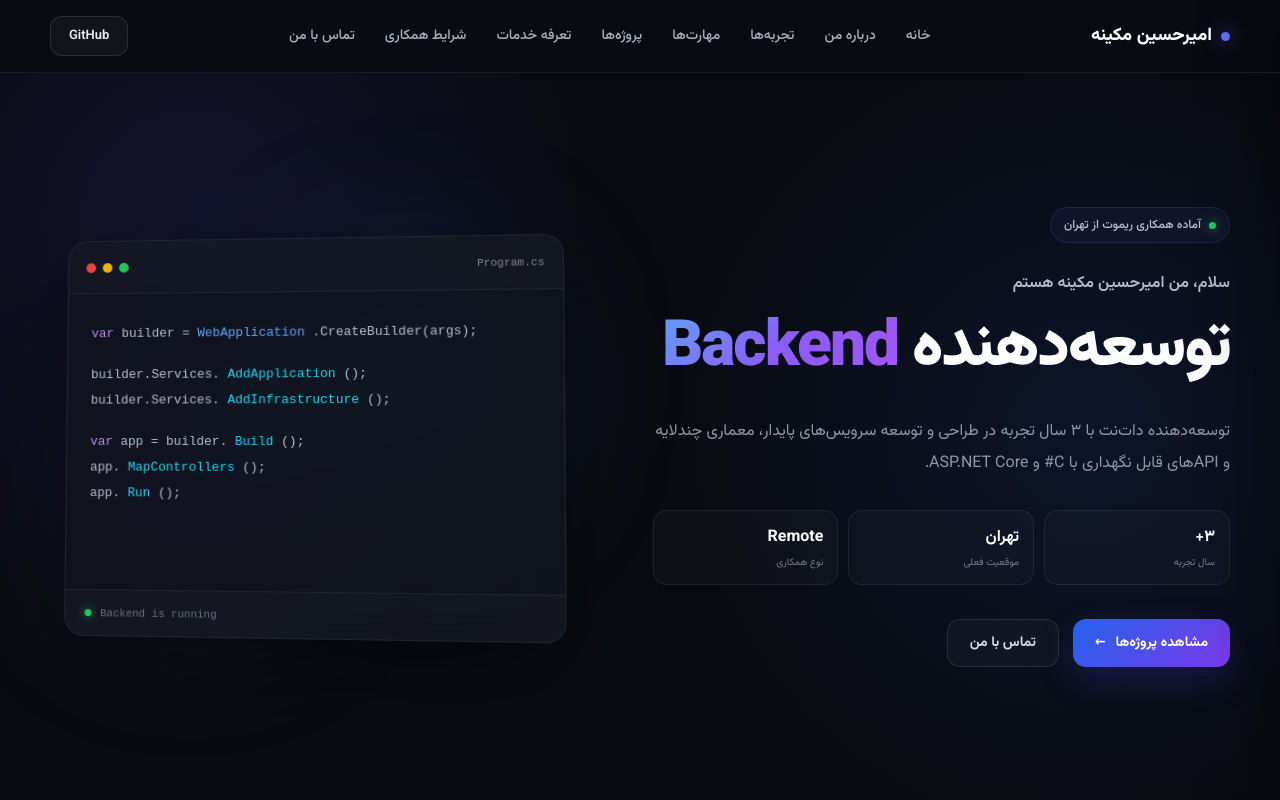
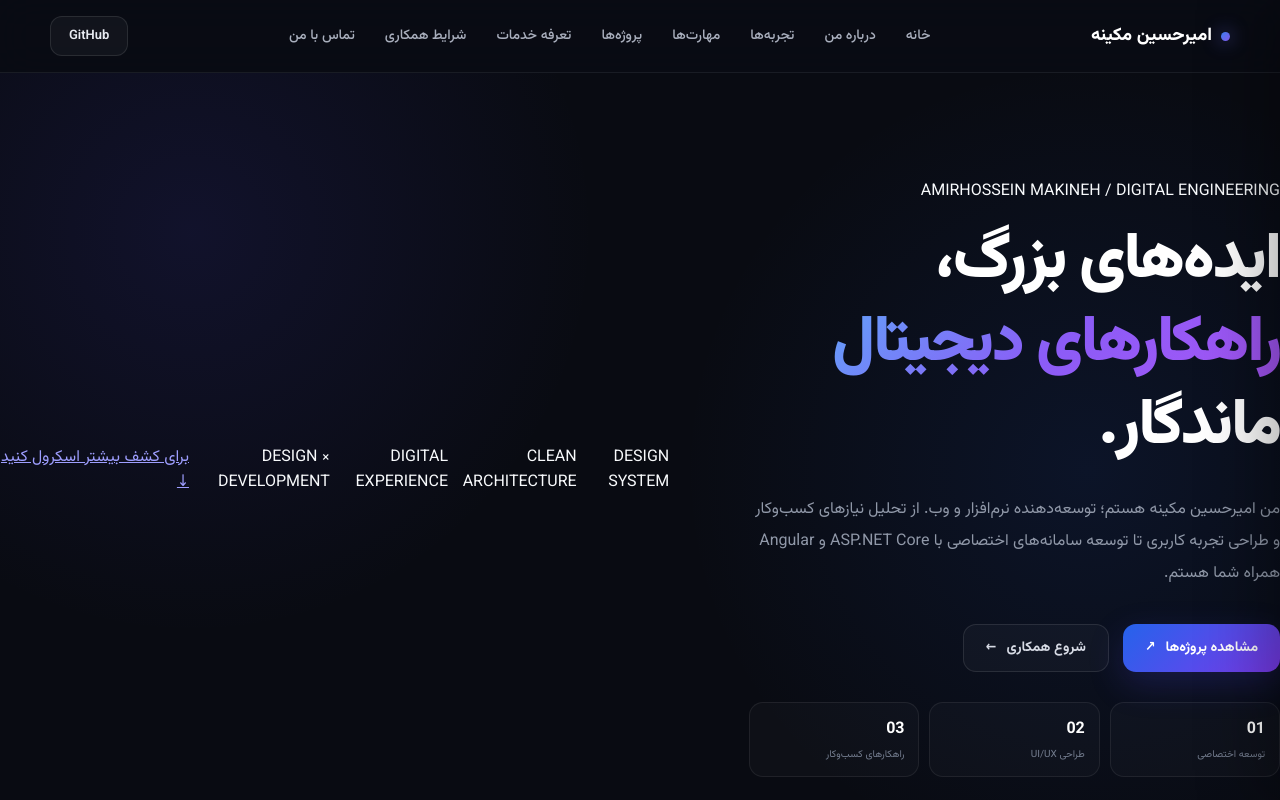
Before and after one commit to amirhosseinmakineh/amirhosseinportforio, an Angular app: page / in a window 1280 px wide. Shown: the top 800 px of the page. Built offline with nearby package versions, Linux system fonts and the light colour scheme.

Commit message:
feat: redesign portfolio hero with immersive layered visual

```diff
--- a/src/app/components/hero/hero.html
+++ b/src/app/components/hero/hero.html
@@ -1,208 +1,56 @@
-<section
-  id="home"
-  class="hero"
->
+<section id="home" class="hero" dir="rtl">
+  <div class="hero__ambient hero__ambient--top" aria-hidden="true"></div>
+  <div class="hero__ambient hero__ambient--bottom" aria-hidden="true"></div>
+
   <div class="hero__container">
-
     <div class="hero__content">
-
-      <div class="hero__badge">
-        <span class="hero__badge-dot"></span>
-
-        <span>
-          آماده همکاری ریموت از تهران
-        </span>
-      </div>
-
-      <p class="hero__intro">
-        سلام، من امیرحسین مکینه هستم
-      </p>
+      <p class="hero__eyebrow"><span></span> AMIRHOSSEIN MAKINEH / DIGITAL ENGINEERING</p>
 
       <h1 class="hero__title">
-        توسعه‌دهنده
-        <span>Backend</span>
+        ایده‌های بزرگ،
+        <span>راهکارهای دیجیتال</span>
+        ماندگار.
       </h1>
 
       <p class="hero__description">
-        توسعه‌دهنده دات‌نت با ۳ سال تجربه در طراحی و توسعه سرویس‌های پایدار،
-        معماری چندلایه و APIهای قابل نگهداری با C# و ASP.NET Core.
+        من امیرحسین مکینه هستم؛ توسعه‌دهنده نرم‌افزار و وب.
+        از تحلیل نیازهای کسب‌وکار و طراحی تجربه کاربری تا توسعه
+        سامانه‌های اختصاصی با ASP.NET Core و Angular همراه شما هستم.
       </p>
 
-      <div class="hero__facts" aria-label="اطلاعات حرفه‌ای">
-        <div><strong>۳+</strong><span>سال تجربه</span></div>
-        <div><strong>تهران</strong><span>موقعیت فعلی</span></div>
-        <div><strong>Remote</strong><span>نوع همکاری</span></div>
+      <div class="hero__actions">
+        <a class="hero__button hero__button--primary" href="#projects">
+          مشاهده پروژه‌ها <span aria-hidden="true">↗</span>
+        </a>
+        <a class="hero__button hero__button--secondary" href="#contact">
+          شروع همکاری <span aria-hidden="true">←</span>
+        </a>
       </div>
 
-      <div class="hero__actions">
-
-        <button
-          type="button"
-          class="hero__button hero__button--primary"
-          (click)="scrollToProjects()"
-        >
-          مشاهده پروژه‌ها
-
-          <span>
-            ←
-          </span>
-        </button>
-
-        <a
-          class="hero__button hero__button--secondary"
-          href="mailto:amirhosseinmakineh1379@gmail.com"
-        >
-          تماس با من
-        </a>
-
+      <div class="hero__facts" aria-label="زمینه‌های تخصصی">
+        <div><strong>01</strong><span>توسعه اختصاصی</span></div>
+        <div><strong>02</strong><span>طراحی UI/UX</span></div>
+        <div><strong>03</strong><span>راهکارهای کسب‌وکار</span></div>
       </div>
     </div>
 
-    <div class="hero__visual">
+    <div class="hero__visual" aria-label="نمای گرافیکی لایه‌های طراحی و توسعه">
+      <div class="hero__orbit hero__orbit--outer"></div>
+      <div class="hero__orbit hero__orbit--inner"></div>
+      <div class="hero__core">
+        <div class="hero__core-face hero__core-face--front"></div>
+        <div class="hero__core-face hero__core-face--back"></div>
+        <div class="hero__core-face hero__core-face--left"></div>
+        <div class="hero__core-face hero__core-face--right"></div>
+        <div class="hero__core-face hero__core-face--top"></div>
+        <div class="hero__core-face hero__core-face--bottom"></div>
+      </div>
+      <span class="hero__visual-label hero__visual-label--one">DESIGN SYSTEM</span>
+      <span class="hero__visual-label hero__visual-label--two">CLEAN ARCHITECTURE</span>
+      <span class="hero__visual-label hero__visual-label--three">DIGITAL EXPERIENCE</span>
+      <span class="hero__visual-caption">DESIGN × DEVELOPMENT</span>
+    </div>
+  </div>
 
-      <div class="hero__glow hero__glow--one"></div>
-
-      <div class="hero__glow hero__glow--two"></div>
-
-      <div class="hero__code-card">
-
-        <div class="hero__code-header">
-
-          <div class="hero__code-dots">
-            <span></span>
-            <span></span>
-            <span></span>
-          </div>
-
-          <span class="hero__code-file">
-            Program.cs
-          </span>
-
-        </div>
-
-        <div class="hero__code-body">
-
-          <div class="code-line">
-            <span class="code-keyword">
-              var
-            </span>
-
-            <span>
-              builder =
-            </span>
-
-            <span class="code-type">
-              WebApplication
-            </span>
-
-            <span>
-              .CreateBuilder(args);
-            </span>
-          </div>
-
-          <div class="code-line code-line--space">
-          </div>
-
-          <div class="code-line">
-            <span>
-              builder.Services.
-            </span>
-
-            <span class="code-method">
-              AddApplication
-            </span>
-
-            <span>
-              ();
-            </span>
-          </div>
-
-          <div class="code-line">
-
-            <span>
-              builder.Services.
-            </span>
-
-            <span class="code-method">
-              AddInfrastructure
-            </span>
-
-            <span>
-              ();
-            </span>
-
-          </div>
-
-          <div class="code-line code-line--space">
-          </div>
-
-          <div class="code-line">
-
-            <span class="code-keyword">
-              var
-            </span>
-
-            <span>
-              app = builder.
-            </span>
-
-            <span class="code-method">
-              Build
-            </span>
-
-            <span>
-              ();
-            </span>
-
-          </div>
-
-          <div class="code-line">
-
-            <span>
-              app.
-            </span>
-
-            <span class="code-method">
-              MapControllers
-            </span>
-
-            <span>
-              ();
-            </span>
-
-          </div>
-
-          <div class="code-line">
-
-            <span>
-              app.
-            </span>
-
-            <span class="code-method">
-              Run
-            </span>
-
-            <span>
-              ();
-            </span>
-
-          </div>
-
-        </div>
-
-        <div class="hero__status">
-
-          <span class="hero__status-dot"></span>
-
-          <span>
-            Backend is running
-          </span>
-
-        </div>
-
-      </div>
-
-    </div>
-
-  </div>
+  <a class="hero__scroll" href="#about">برای کشف بیشتر اسکرول کنید <span aria-hidden="true">↓</span></a>
 </section>
```
